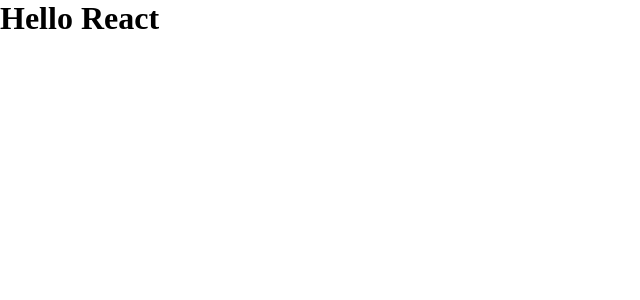
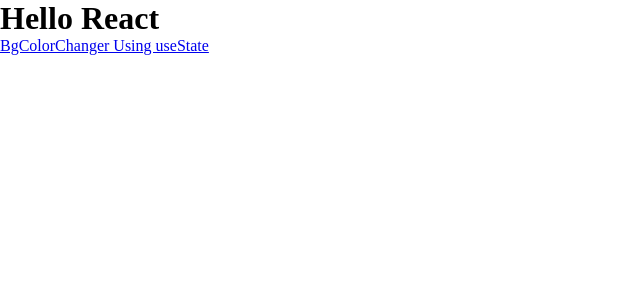
Before and after one commit to HirokiKosaka/learning-react-again-from0, a React (Create React App) app: page / in a window 1280 px wide. Shown: the top 300 px of the page, without its empty margins (0-640 px from the left). Built offline with nearby package versions, Linux system fonts and the light colour scheme.

Commit message:
added Link

```diff
--- a/src/Home.tsx
+++ b/src/Home.tsx
@@ -1,9 +1,11 @@
 import React from "react";
+import { Link } from "react-router-dom";
 
 const Home = () => {
   return (
     <div>
       <h1>Hello React</h1>
+      <Link to="/state">BgColorChanger Using useState</Link>
     </div>
   );
 };
--- a/src/state/State.tsx
+++ b/src/state/State.tsx
@@ -1,4 +1,5 @@
 import { useEffect, useState } from "react";
+import { Link } from "react-router-dom";
 
 // stateを使用してページの背景色を切り替える実装
 // 背景色は白、黒、青の3色
@@ -35,6 +36,7 @@
             )
         )}
       </div>
+      <Link to="/">Back to Top</Link>
     </>
   );
 };
```
